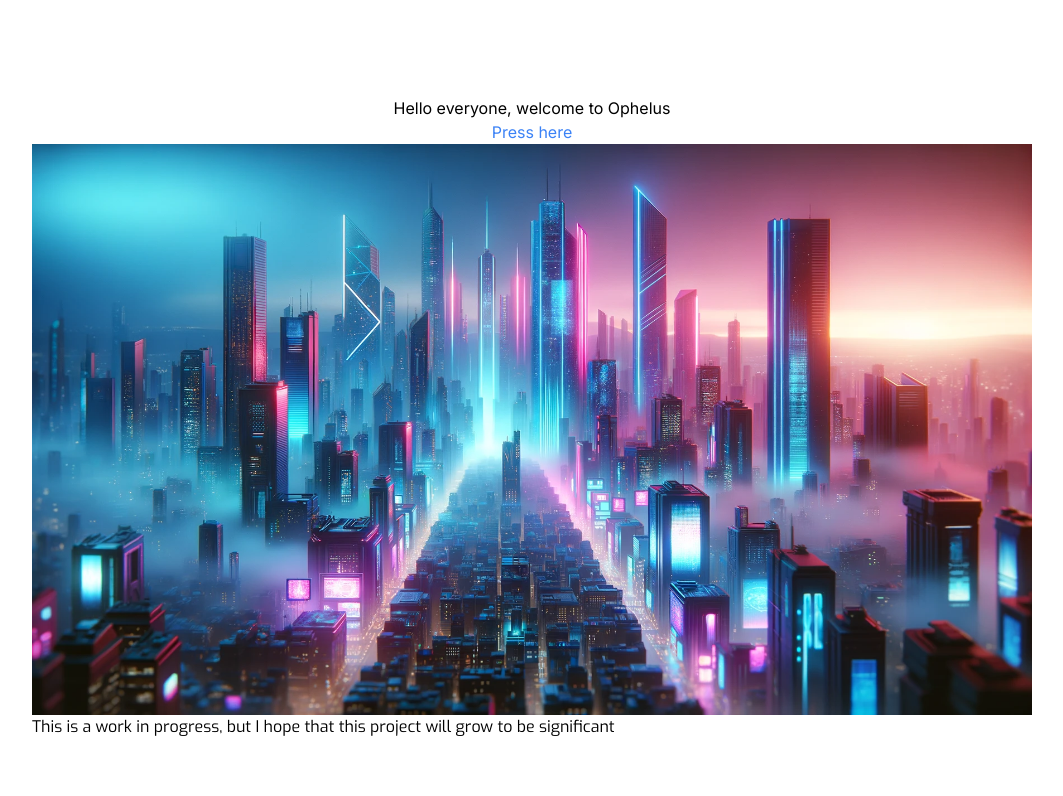
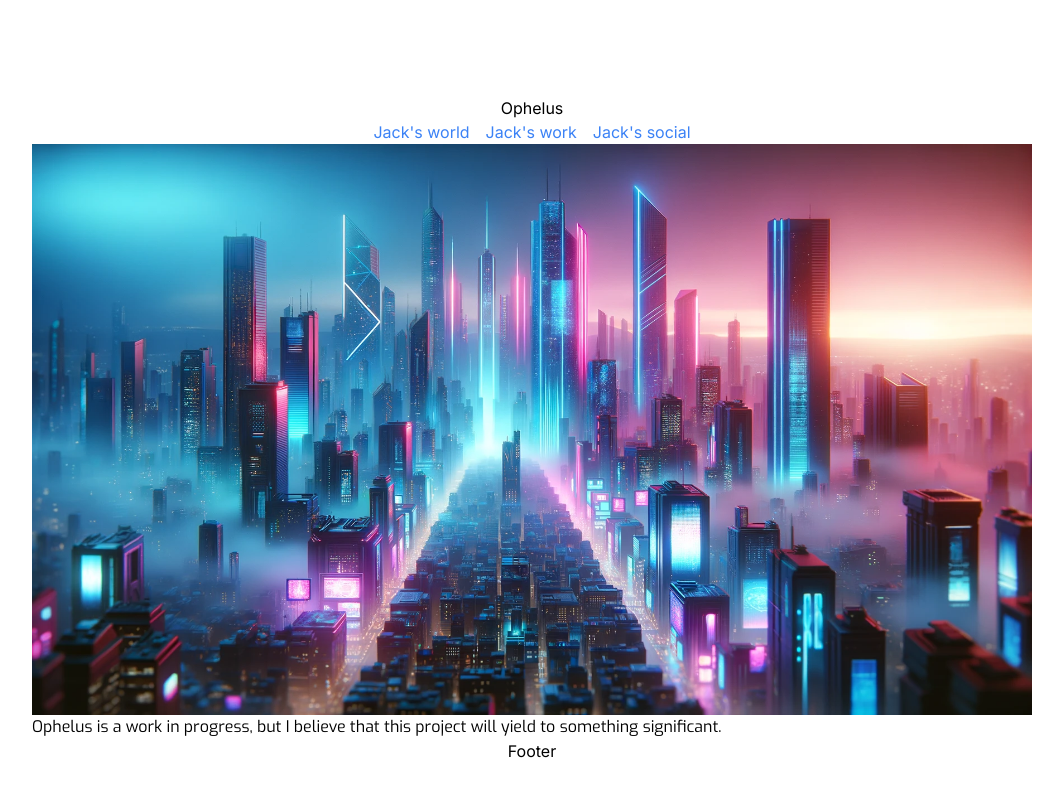
Before and after one commit to thejackluo/ophelus, a Next.js app: page / in a window 1280 px wide. Shown: the top 796 px of the page, without its empty margins (108-1171 px from the left). Built offline with nearby package versions, Linux system fonts and the light colour scheme.

Commit message:
Update main app layout

```diff
--- a/app/page.tsx
+++ b/app/page.tsx
@@ -3,14 +3,28 @@ import { exo } from "@/app/lib/fonts";
 import Image from "next/image";
 import Link from "next/link";
 
+// create a variable user that is a string
+const user = "Jack";
+
 export default function Home() {
   return (
     <main className="flex min-h-screen flex-col items-center justify-between p-24">
-      <h1>Hello everyone, welcome to Ophelus</h1>
-      <Link className="text-blue-500" href="game">
-        Press here
-      </Link>
-      <div>
+      {/* Hello World */}
+      <h1>Ophelus</h1>
+      {/* Nav Bar */}
+      <nav>
+        <Link className="text-blue-500 mx-2" href="game">
+          {user}&apos;s world
+        </Link>
+        <Link className="text-blue-500 mx-2" href="productivity">
+          {user}&apos;s work
+        </Link>
+        <Link className="text-blue-500 mx-2" href="social">
+          {user}&apos;s social
+        </Link>
+      </nav>
+      {/* Landing Page */}
+      <main>
         <Image
           src="/city.webp"
           width={1000}
@@ -18,10 +32,15 @@ export default function Home() {
           alt="A cyberpunk city"
         />
         <h1 className={`${exo.className} antialiased`}>
-          This is a work in progress, but I hope that this project will grow to
-          be significant
+          Ophelus is a work in progress, but I believe that this project will
+          yield to something significant.
         </h1>
-      </div>
+      </main>
+
+      {/* Footer */}
+      <footer>
+        <h1>Footer</h1>
+      </footer>
     </main>
   );
 }
```
